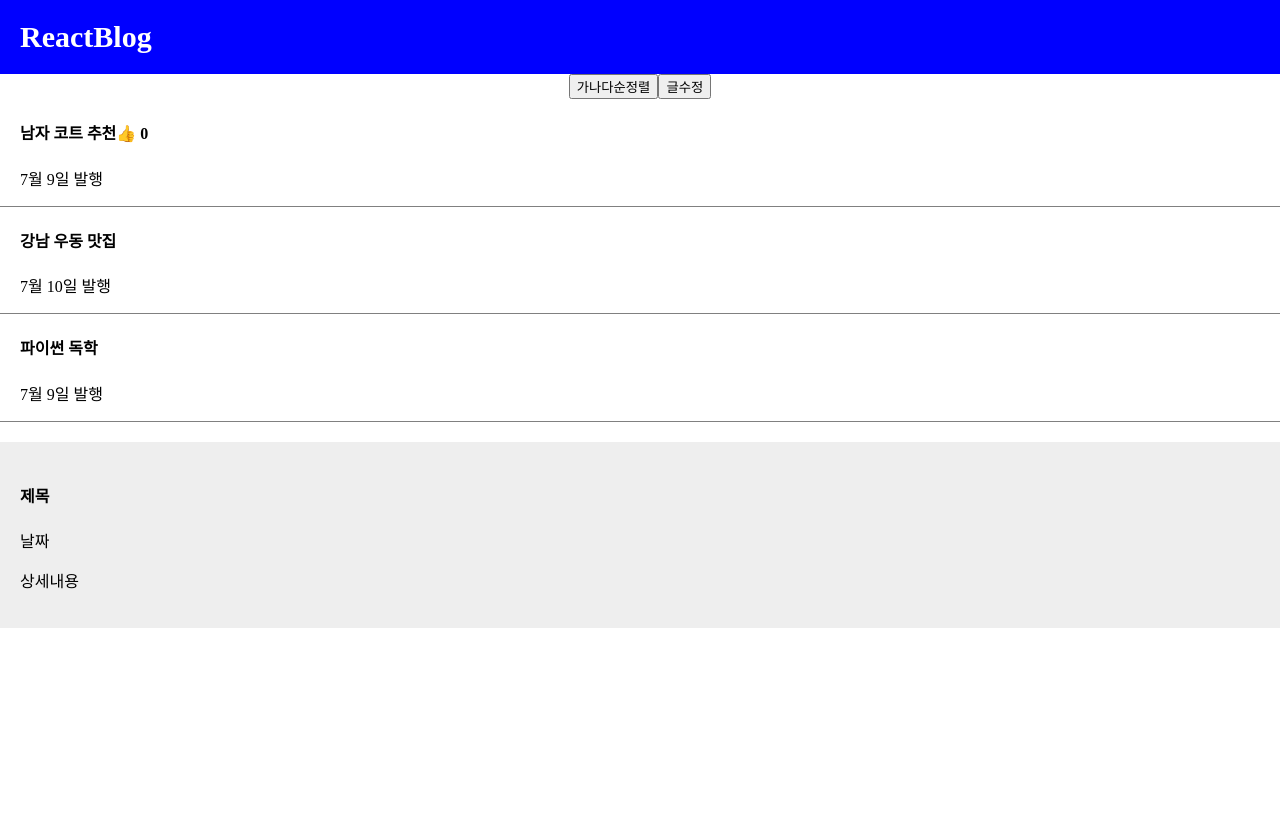
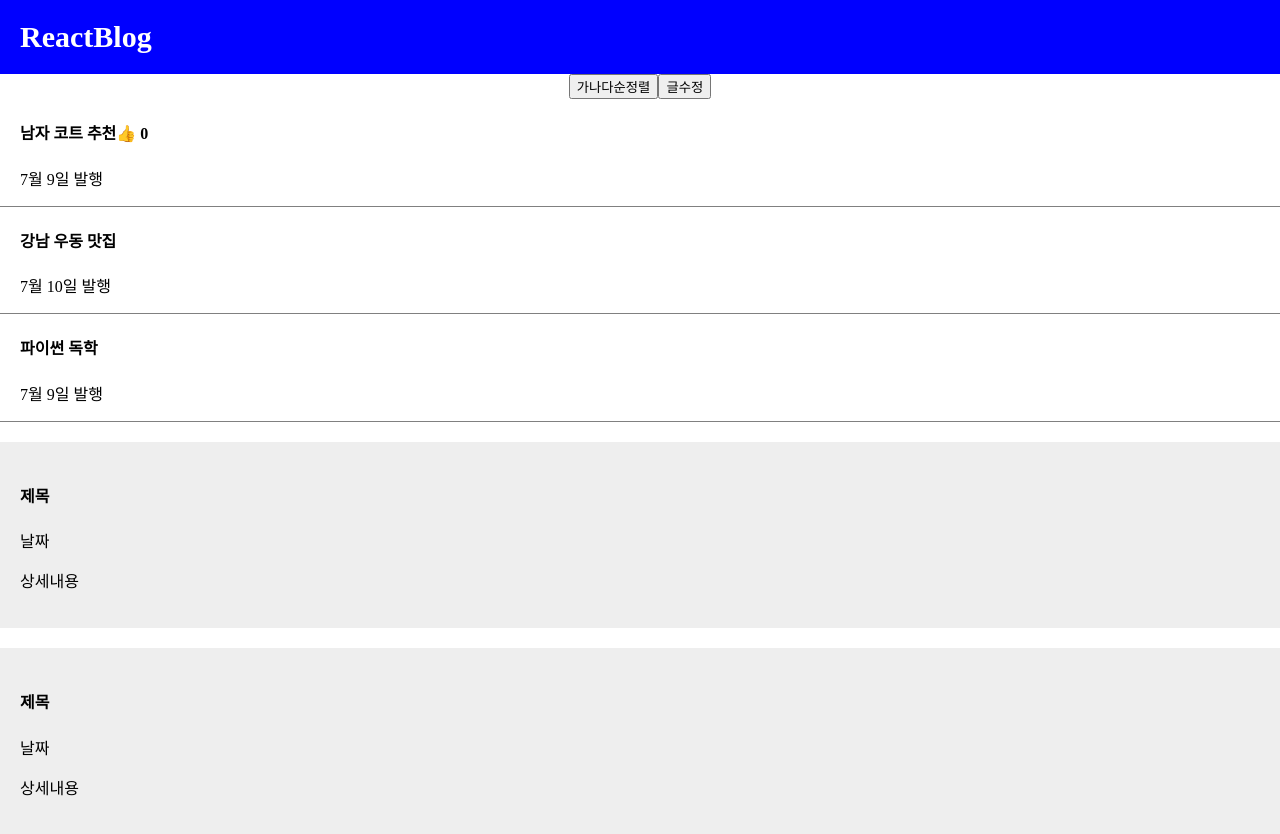
Before and after one commit to myunggiM/Blog, a React (Create React App) app: page / in a window 1280 px wide. Before the commit the page ends 800 px from the top, so only its background shows below. Built offline with nearby package versions, Linux system fonts and the light colour scheme.

Commit message:
컴포넌트 사용법

```diff
--- a/src/App.js
+++ b/src/App.js
@@ -39,14 +39,28 @@ function App() {
         <h4>{ 글제목[2] }</h4>
         <p>7월 9일 발행</p>
       </div>
-      <div className="modal">
-        <h4>제목</h4>
-        <p>날짜</p>
-        <p>상세내용</p>
-      </div>
+      <Modal></Modal>
+      <Modal/>
     </div>
 
   );
 }
+/* 컴포넌트가 필요한 상황
+1. 반복적인 html 을 축약할때
+2. 큰 페이지들
+3. 자주변경되는 것들
+*/
+
+function Modal(){ //컴포넌트 : 작명시 영어 대문자
+  return(
+  <>
+    <div className="modal">
+    <h4>제목</h4>
+    <p>날짜</p>
+    <p>상세내용</p>
+  </div>
+  </>
+  )
+}
 
 export default App;
```
